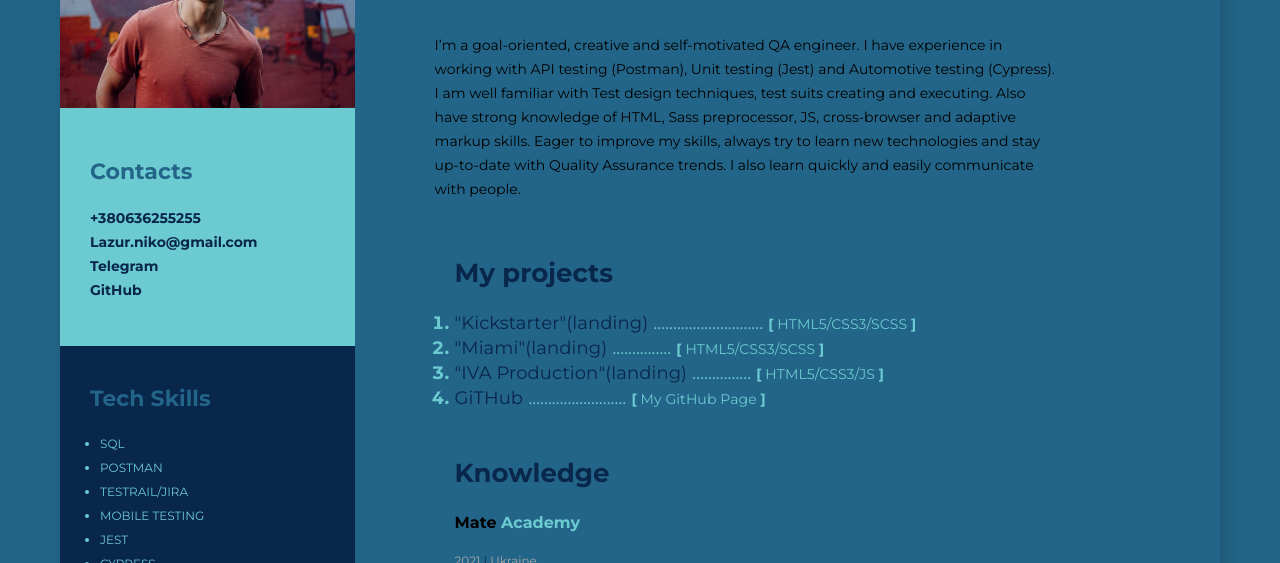
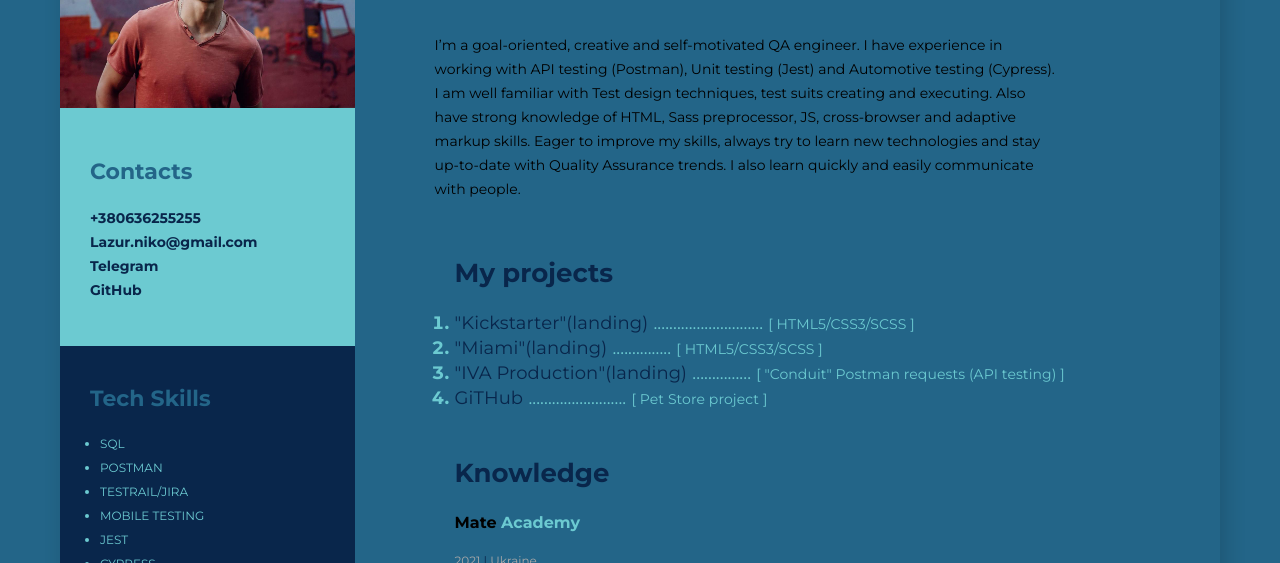
Before and after one commit to LazurNiko/QA-engineer-cv, a plain HTML site: page index.html in a window 1280 px wide. Shown: the part 237-800 px from the top of the page. Drawn offline with Linux system fonts and the light colour scheme.

Commit message:
added QA projects

```diff
--- a/index.html
+++ b/index.html
@@ -113,22 +113,22 @@
             <li class="portfolio_links">
               <a class="link" href="https://lazurniko.github.io/Kickstarter/">"Kickstarter"(landing)</a>
               <span class="dots">............................</span>
-              <span class="link_skills"><b>[</b> HTML5/CSS3/SCSS <b>]</b></span>
+              <span class="link_skills">[ HTML5/CSS3/SCSS ]</span>
             </li>
             <li class="portfolio_links">
               <a class="link" href="https://lazurniko.github.io/layout_miami/">"Miami"(landing)</a>
               <span class="dots">...............</span>
-              <span class="link_skills"><b>[</b> HTML5/CSS3/SCSS <b>]</b></span>
+              <span class="link_skills">[ HTML5/CSS3/SCSS ]</span>
             </li>
             <li class="portfolio_links">
-              <a class="link" href="https://lazurniko.github.io/IVAproduction/">"IVA Production"(landing)</a>
+              <a class="link" href="https://github.com/LazurNiko/Postman">"IVA Production"(landing)</a>
               <span class="dots">...............</span>
-              <span class="link_skills"><b>[</b> HTML5/CSS3/JS <b>]</b></span>
+              <span class="link_skills">[ "Conduit" Postman requests (API testing) ]</span>
             </li>
             <li class="portfolio_links">
               <a class="link" href="https://github.com/LazurNiko">GiTHub</a>
               <span class="dots">.........................</span>
-              <span class="link_skills"><b>[</b> My GitHub Page <b>]</b></span>
+              <span class="link_skills">[ Pet Store project ]</span>
             </li>
           </ol>
         </section>
@@ -170,7 +170,7 @@
               2020 - 2021 <span class="lined">|</span> Ukraine
             </span>
             <ul class="prof_items">
-              <li class="prof_item">Software testing. Basic course. (3rd Edition) by S. Kulikov </li>
+              <li class="prof_item">Software testing. Basic course. (3rd Edition) by S. Kulikov</li>
               <li class="prof_item">Java Script Online, learn.javascript.ru</li>
               <li class="prof_item">HTML3/CSS3 Online, developer.mozilla.org</li>
               <li class="prof_item">Eloquent JavaScript: A Modern Introduction to Programming by M. Haverbeke</li>
```
